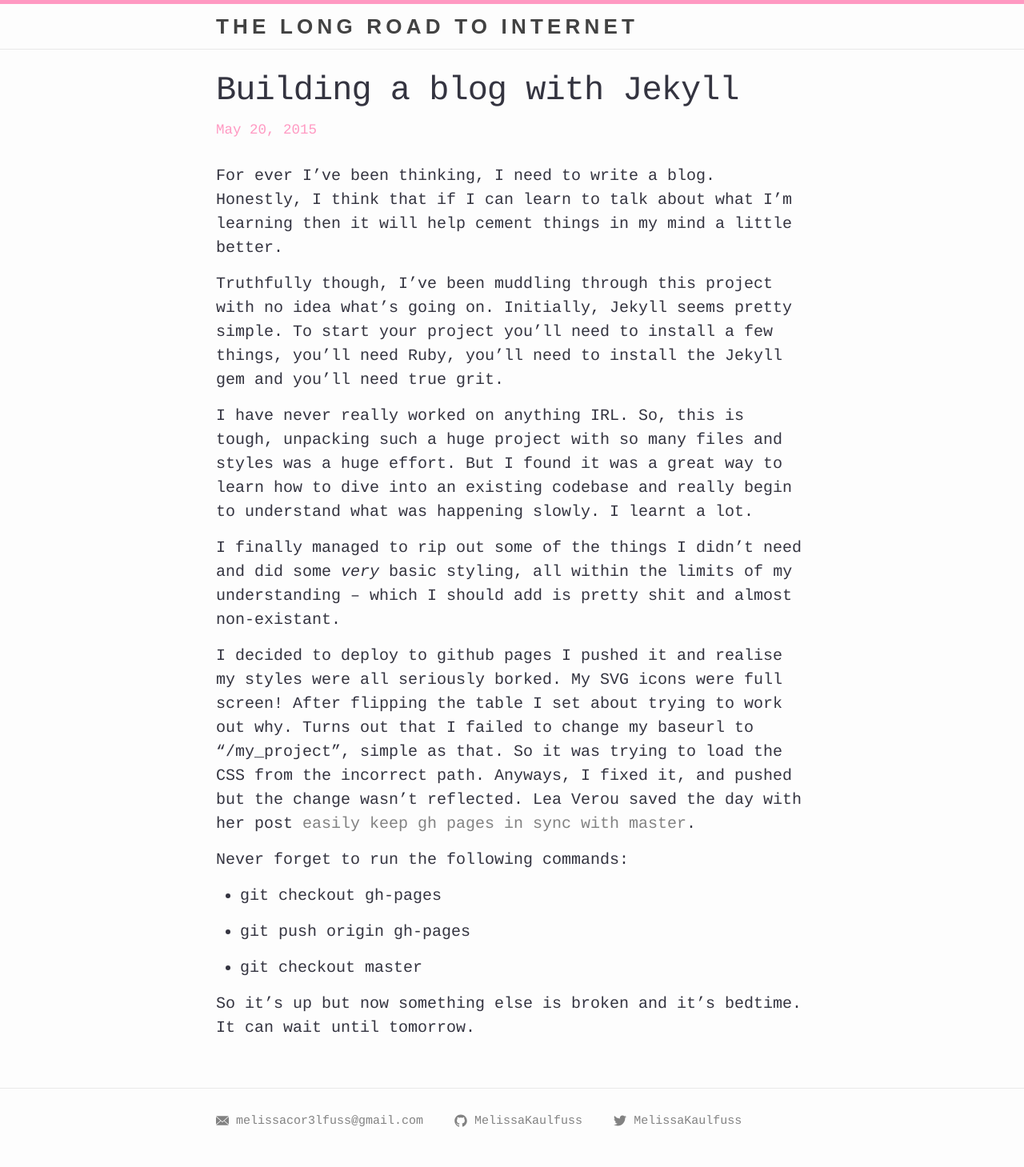
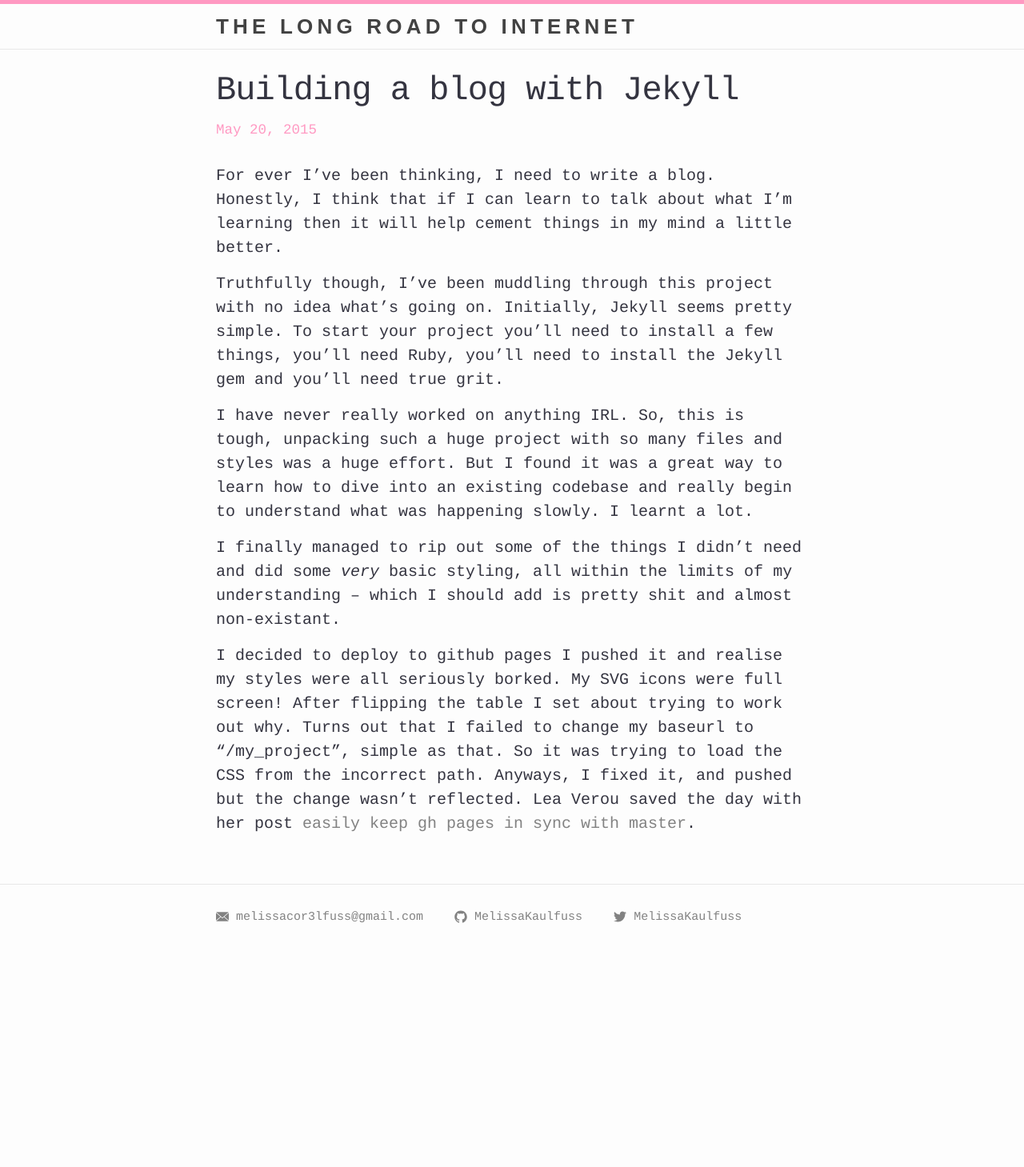
Before and after one commit to MelissaKaulfuss/my_blog, a Jekyll site: the page built from _posts/2015-05-20-welcome-to-jekyll.markdown, in a window 1280 px wide. Shown: the whole page at 80% size. Built offline with Jekyll 4.4.1, drawn with Linux system fonts in a browser that asks for light colours; after the commit the page ends 1204 px from its top, so only the background shows below that.

Commit message:
New post

```diff
--- a/_posts/2015-05-20-welcome-to-jekyll.markdown
+++ b/_posts/2015-05-20-welcome-to-jekyll.markdown
@@ -13,14 +13,3 @@ I have never really worked on anything IRL. So, this is tough, unpacking such a
 I finally managed to rip out some of the things I didn't need and did some _very_ basic styling, all within the limits of my understanding – which I should add is pretty shit and almost non-existant.
 
 I decided to deploy to github pages I pushed it and realise my styles were all seriously borked. My SVG icons were full screen! After flipping the table I set about trying to work out why. Turns out that I failed to change my baseurl to "/my_project", simple as that. So it was trying to load the CSS from the incorrect path. Anyways, I fixed it, and pushed but the change wasn't reflected. Lea Verou saved the day with her post <a href="http://lea.verou.me/2011/10/easily-keep-gh-pages-in-sync-with-master/">easily keep gh pages in sync with master</a>.
-
-Never forget to run the following commands:
-
-- git checkout gh-pages
-
-- git push origin gh-pages
-
-- git checkout master
-
-
-So it's up but now something else is broken and it's bedtime. It can wait until tomorrow.
```
Also changed, not shown: _posts/2016-07-13-first-week-as-a-real-developer.mdown (added, +26 -0 lines).
